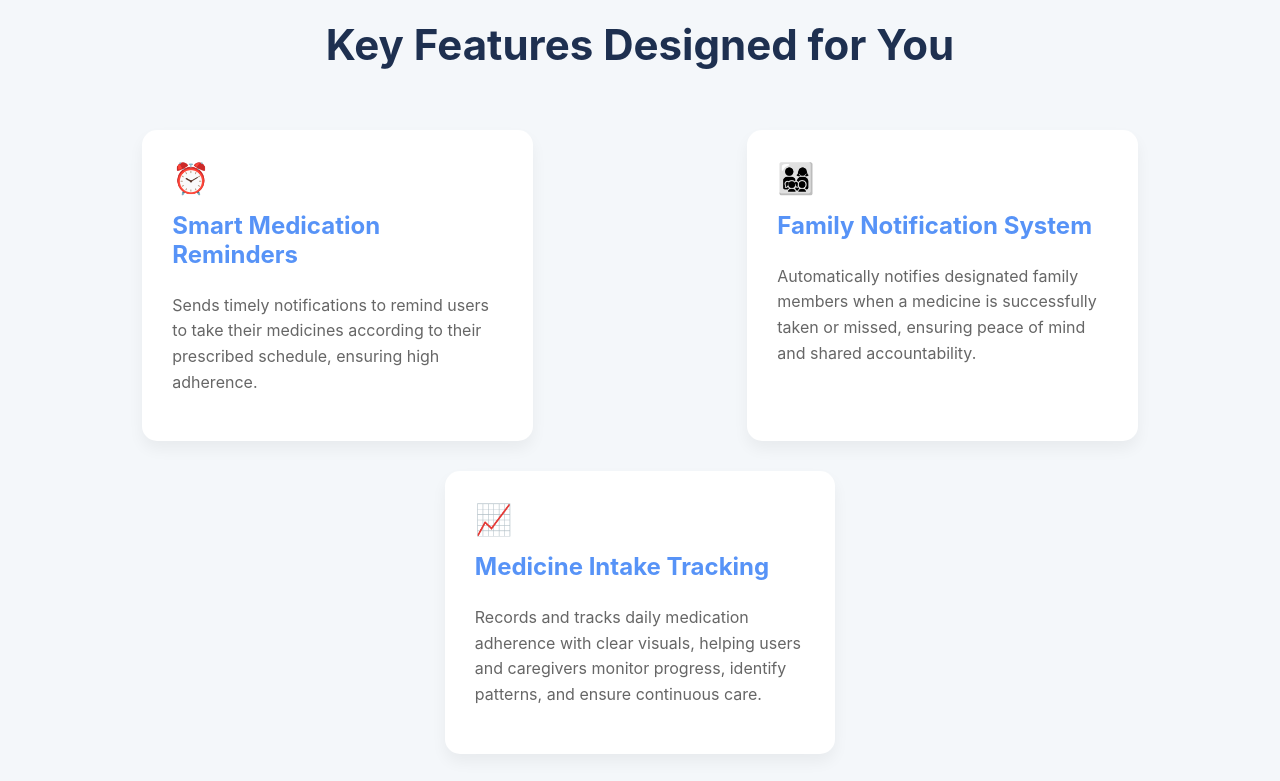
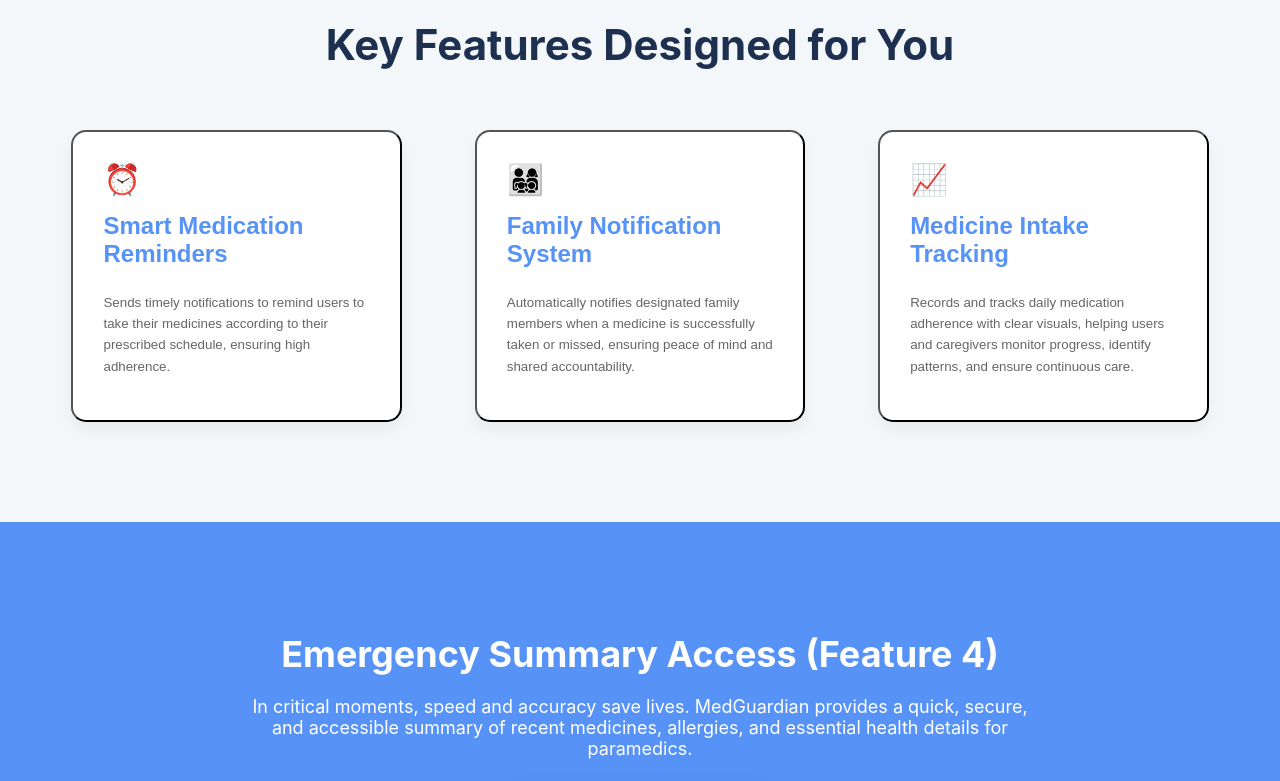
Before and after one commit to LogicVortex123/MedGuardian, a plain HTML site: page index.html in a window 1280 px wide. Shown: the part 1120-1901 px from the top of the page. Drawn offline with Linux system fonts and the light colour scheme.

Commit message:
Updates in key features

```diff
--- a/index.html
+++ b/index.html
@@ -155,28 +155,28 @@
             margin: 0 auto;
         }
 
-        .feature-box {
+        /* .feature-box {
             background-color: var(--color-text-light);
             border-radius: 15px;
             padding: 30px;
             box-shadow: 0 8px 15px rgba(0, 0, 0, 0.05);
             width: 28%; /* To fit 3 per row comfortably */
-            min-width: 280px;
+            /* min-width: 280px;
             text-align: left;
             transition: transform 0.3s;
-        }
+        } */
 
-        .feature-box:hover {
+        .remin:hover {
             transform: translateY(-5px);
             box-shadow: 0 12px 20px rgba(0, 0, 0, 0.1);
         }
 
-        .feature-box h3 {
+        .remin h3 {
             font-size: 24px;
             color: var(--color-primary-blue);
             margin-top: 15px;
         }
-        .feature-box p {
+        .remin p {
             color: #666;
             line-height: 1.6;
         }
@@ -229,6 +229,17 @@
             text-decoration: none;
             margin: 0 10px;
         }
+
+        .remin{
+            background-color: var(--color-text-light);
+            border-radius: 15px;
+            padding: 30px;
+            box-shadow: 0 8px 15px rgba(0, 0, 0, 0.05);
+            width: 28%; /* To fit 3 per row comfortably */
+            min-width: 280px;
+            text-align: left;
+            transition: transform 0.3s;
+        }
     </style>
 </head>
 <body>
@@ -252,7 +263,7 @@
         <div class="main-dashboard" id="home">
 
             <div class="card schedule-card">
-                <h2>Good morning, Alex</h2>
+                <h2>Good morning</h2>
 
                 <p style="font-size: 20px; font-weight: 600;">Today's schedule</p>
 
@@ -294,25 +305,29 @@
         <h2>Key Features Designed for You</h2>
 
         <div class="feature-grid">
-
-            <div class="feature-box">
+            <button class="remin" onclick="window.location.href='reminder.html'">
+                <div id="Remind" class="feature-box">
                     <span class="icon">⏰</span>
                     <h3>Smart Medication Reminders</h3>
                     <p>Sends timely notifications to remind users to take their medicines according to their prescribed schedule, ensuring high adherence.</p>
                 </div>
+            </button>
 
+            <button class="remin" onclick="window.location.href=''">
                 <div class="feature-box">
                     <span class="icon">👨‍👩‍👧‍👦</span>
                     <h3>Family Notification System</h3>
                     <p>Automatically notifies designated family members when a medicine is successfully taken or missed, ensuring peace of mind and shared accountability.</p>
                 </div>
+            </button>
 
+            <button class="remin" onclick="window.location.href=''">
                 <div class="feature-box">
                     <span class="icon">📈</span>
                     <h3>Medicine Intake Tracking</h3>
                     <p>Records and tracks daily medication adherence with clear visuals, helping users and caregivers monitor progress, identify patterns, and ensure continuous care.</p>
                 </div>
-
+            </button>
         </div>
     </section>
 
@@ -331,5 +346,13 @@
         </div>
     </footer>
 
+    <script>
+        let Remind= document.getElementById("remind")
+        Remind.addEventListener("click",()=>{
+
+        })
+
+    </script>
+
 </body>
 </html>
```
Lines whose indentation alone changed are shown as unchanged.
